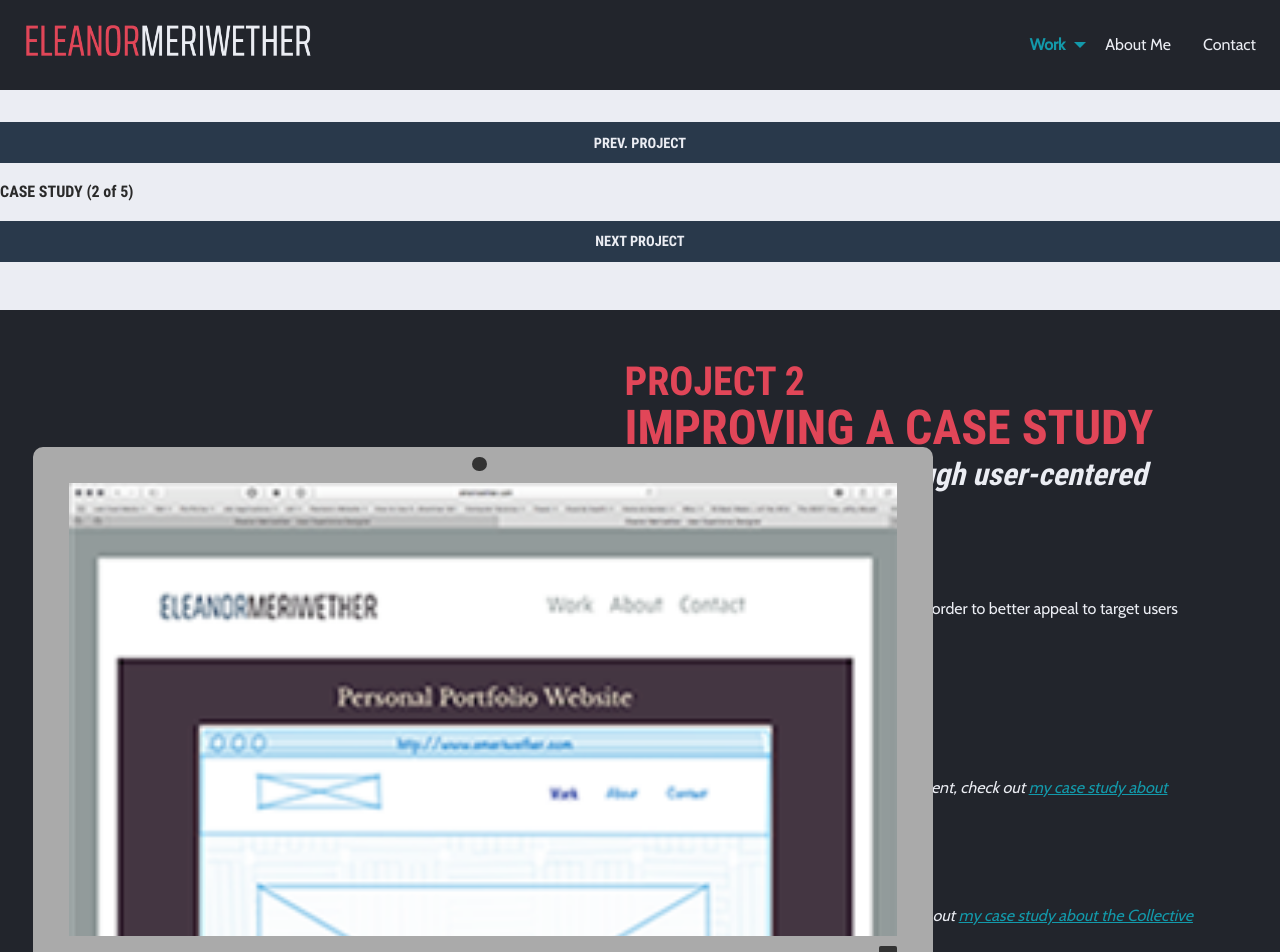
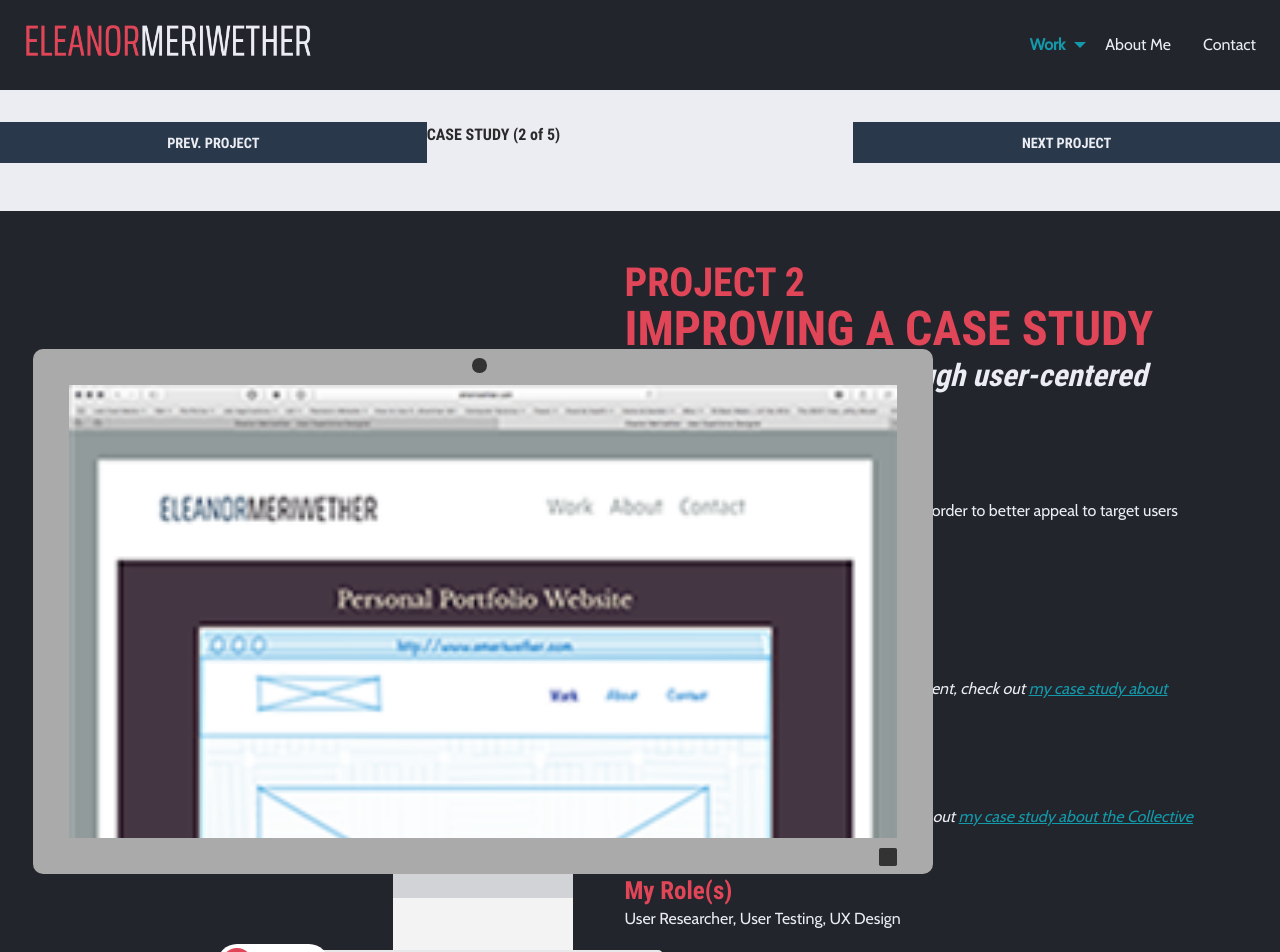
Before and after one commit to emeriwether/emeriwether.github.io, a Jekyll site: the page built from project.html, in a window 1280 px wide. Shown: the top 952 px of the page. Built offline with Jekyll 4.4.1, drawn with Linux system fonts in a browser that asks for light colours.

Commit message:
ct prev comm

```diff
--- a/project.html
+++ b/project.html
@@ -7,12 +7,10 @@ description: "Details about a UX project that I did to improve the case studies
 css: /css2/project.css
 ---
 
-<nav class="cell projectNav">
-    <div class="cell align-center">
-        <a class="small-4 cell button" href="/projectA.html">PREV. PROJECT</a>
-        <p class="small-4 cell">CASE STUDY (2 of 5)</p>
-        <a class="small-4 cell button" href="/projectC.html">NEXT PROJECT</a>
-    </div>
+<nav class="grid-x align-center projectNav">
+    <a class="small-4 cell button" href="/projectA.html">PREV. PROJECT</a>
+    <p class="small-4 cell">CASE STUDY (2 of 5)</p>
+    <a class="small-4 cell button" href="/projectC.html">NEXT PROJECT</a>
 </nav>
 
 <!-- BEGIN HEADER -->
```
